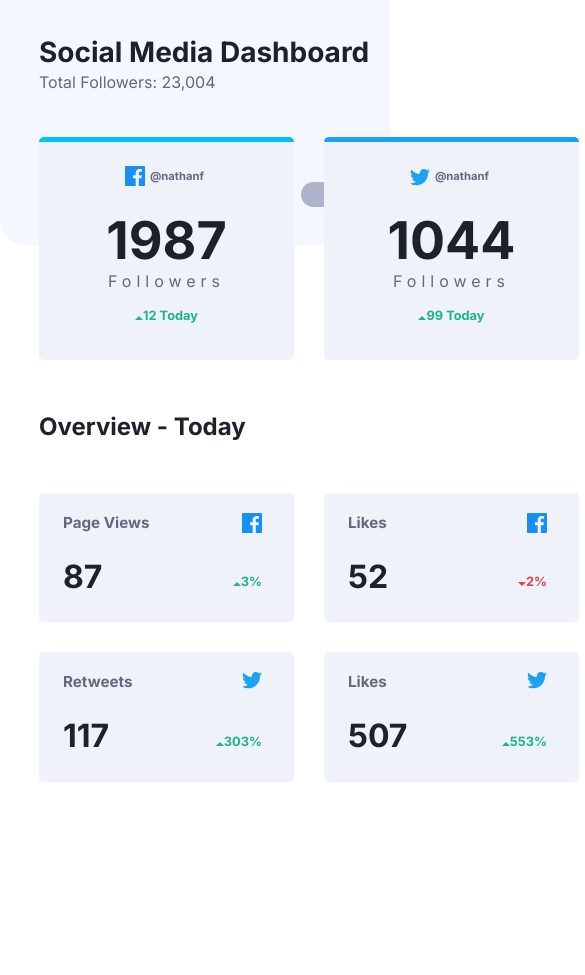
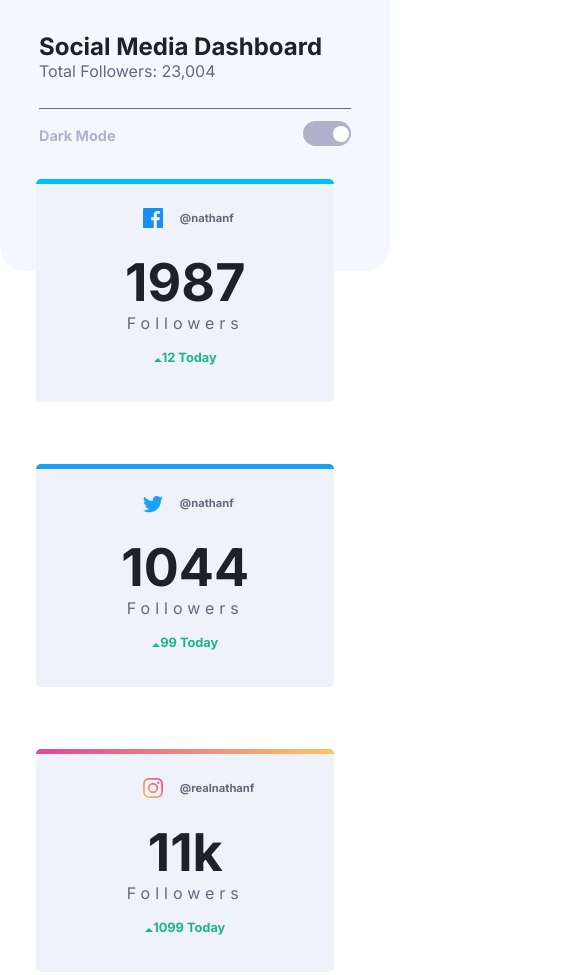
Before and after one commit to SJellen/socialMediaDashboard, a plain HTML site: page index.html in a window 390 px wide. Shown: the top 975 px of the page, 585 px wide, since content can reach past the window. Before the commit the page ends 857 px from the top, so only its background shows below. Drawn offline with Linux system fonts and the light colour scheme.

Commit message:
layout complete

```diff
--- a/style.scss
+++ b/style.scss
@@ -76,8 +76,10 @@
     grid-template-rows: 1fr;
     gap: 30px 30px;
     grid-template-areas: ". . . .";
-    padding: 0 10%;
+    padding: 0;
     margin-top: -6.75rem;
+    margin-left: 10%;
+    margin-right: 10%;
     .tag {
       font-size: .7rem;
       font-weight: 700;
@@ -195,7 +197,9 @@
     grid-template-columns: 1fr 1fr 1fr 1fr;
     grid-template-rows: 0.25fr 0.25fr;
     gap: 30px 30px;
-    padding: 0 10%;
+    padding: 0;
+    margin-left: 10%;
+    margin-right: 10%;
     padding-bottom: 75px;
     grid-template-areas: ". . . ." ". . . .";
 
@@ -259,7 +263,7 @@
   .switch-box {
     float: right;
     color: $toggleLight;
-    margin-right: 10.5%;
+    margin-right: 10%;
     margin-top: 2rem;
 
 
@@ -373,3 +377,129 @@
   .slider.round:before {
     border-radius: 50%;
   }
+
+
+  @media only screen and (max-width: 1300px) {
+    .top-word-box {
+      margin-left: 5%;
+    }
+    .grid-container {
+      margin-left: 5%;
+
+    }
+    .grid-container2 {
+      margin-left: 5%;
+
+    }
+    .switch-box {
+      margin-right: 5%;
+    }
+  }
+
+  @media only screen and (max-width: 1200px) {
+    .grid-container {
+      display: flex;
+      flex-wrap: wrap;
+
+      justify-content: stretch;
+    }
+    .grid-container > div {
+
+      margin: 1rem auto;
+    }
+    .grid-container2 {
+      display: flex;
+      flex-wrap: wrap;
+
+      justify-content: stretch;
+    }
+    .grid-container2 > div {
+
+      margin: 1rem auto;
+    }
+  }
+
+
+  @media only screen and (max-width: 600px) {
+    .top-word-box {
+      margin-left: 10%;
+      width: 80%;
+      border-bottom: 1px solid var(--text2);
+      height: 60px;
+
+
+    }
+    .switch-box {
+
+      width: 80%;
+      float: none;
+      margin-left: 10%;
+      margin-top: 1rem;
+      margin-bottom: 2rem;
+    }
+    .grid-container > div{
+      width: 80%;
+
+    }
+    .top-banner {
+      height: 300px;
+      margin-top: -13rem;
+    }
+    .grid-container {
+      img.icon {
+
+        margin-left: 35%;
+      }
+      .tag {
+
+        margin-right: 30%;
+      }
+    }
+    .grid-container2 > div{
+      width: 80%;
+
+    }
+    .mid-word-box {
+      margin-left: 15%;
+    }
+
+  }
+
+  @media only screen and (max-width: 525px) {
+    .grid-container > div{
+      width: 90%;
+
+    }
+    .grid-container {
+      img.icon {
+
+        margin-left: 35%;
+      }
+      .tag {
+
+        margin-right: 30%;
+      }
+    }
+    .grid-container2 > div{
+      width: 90%;
+
+    }
+  }
+
+  @media only screen and (max-width: 450px) {
+    .top-word-box {
+      h1 {
+        font-size: 1.5rem;
+      }
+    }
+    .grid-container {
+      img.icon {
+
+        margin-left: 30%;
+      }
+      .tag {
+
+        margin-right: 25%;
+      }
+    }
+  }
```
Also changed, not shown: style.css, 1 other file.
